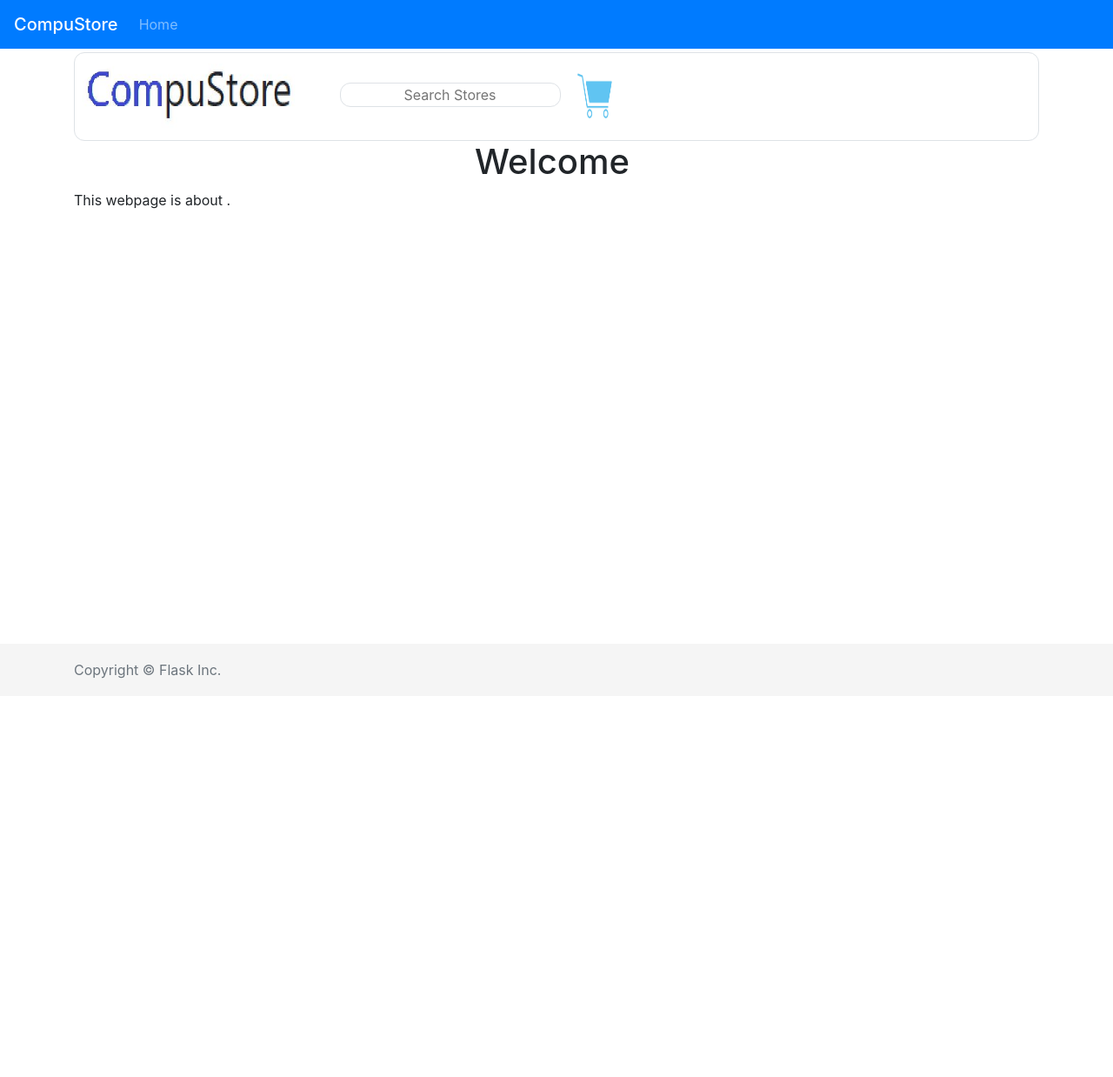
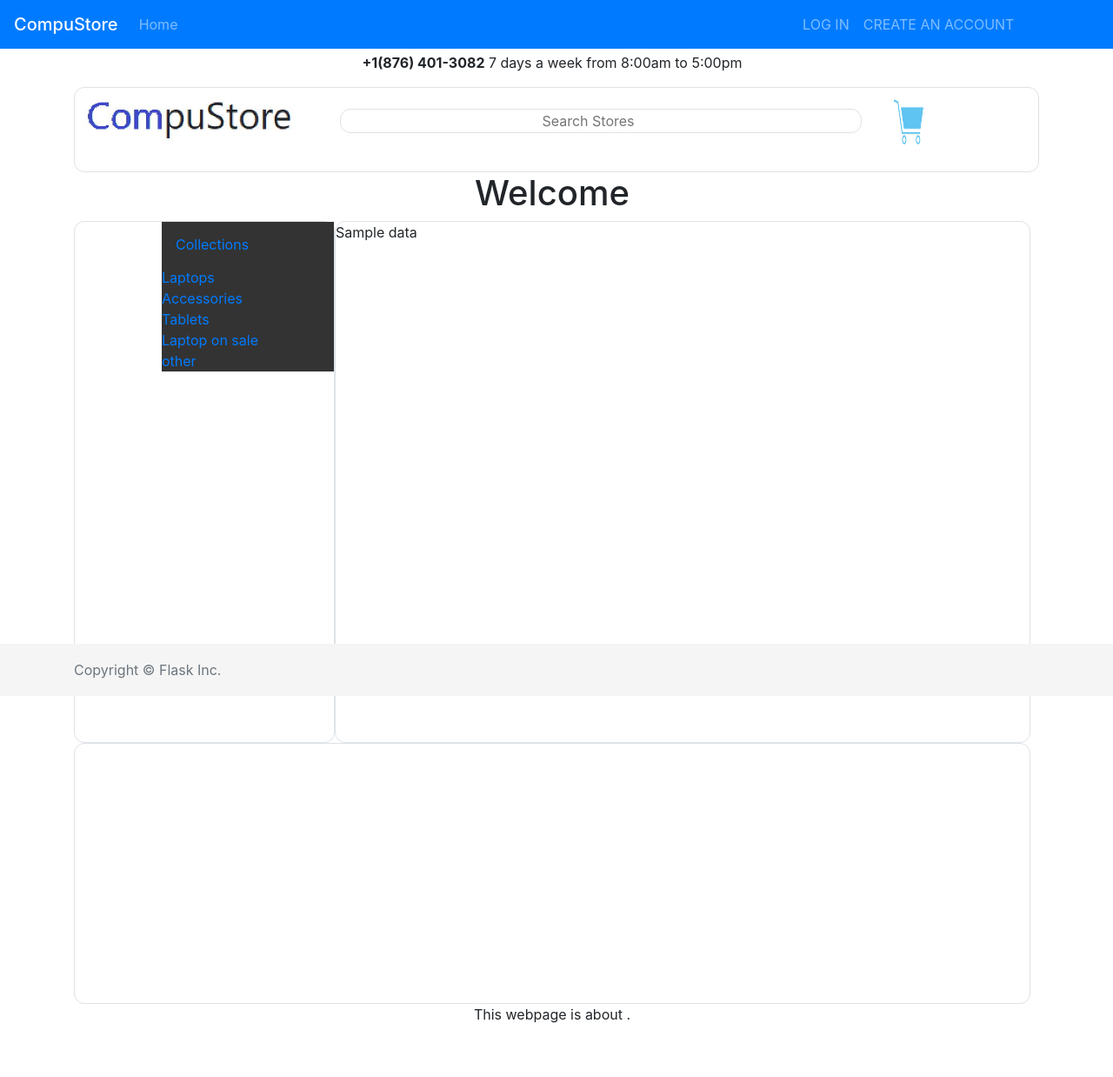
Before and after one commit to Marcel1804/comp3161_project, a Flask app: template app/templates/home.html in a window 1280 px wide. Shown: the whole page at 87% size. Before the commit the page ends 780 px from the top, so only its background shows below. Run offline with Flask 2, Linux system fonts and the light colour scheme; the template is opened without the code that fills it: most values are stand-ins (such as "Sample title", 1, 10 or a date in 2020); some libraries are stand-ins or nearby versions.

Commit message:
gene script

```diff
--- a/app/__init__.py
+++ b/app/__init__.py
@@ -7,7 +7,8 @@ app.config['SECRET_KEY'] = "change this to be a more random key"
 app.config['MYSQL_HOST']='localhost'
 app.config['MYSQL_USER']='root'
 app.config['MySQL_PASSWORD']=''
-app.config['MYSQL_DB']='test'
+app.config['MYSQL_DB']='CompuStore'
+
 mysql =MySQL(app)
 
 
--- a/app/static/css/app.css
+++ b/app/static/css/app.css
@@ -85,3 +85,23 @@ button {
     padding: 0;
      margin: 0;
 }
+
+
+.co {
+  list-style-type: none;
+  margin: 0;
+  padding: 0;
+  overflow: hidden;
+  background-color: #333;
+}
+.co2 {
+  display: inline-block;
+  color: white;
+  text-align: center;
+  padding: 14px 16px;
+  text-decoration: none;
+}
+
+li a:hover {
+  background-color: #111;
+}
--- a/app/templates/header.html
+++ b/app/templates/header.html
@@ -7,8 +7,10 @@
     <ul class="navbar-nav mr-auto">
         <a class="nav-link" href="{{ url_for('home') }}">Home <span class="sr-only">(current)</span></a>
     </ul>
-
     <ul class="navbar-nav">
+        <li><a class="nav-link" href="{{ url_for('login') }}"> LOG IN</a></li>
+        <li><a class="nav-link" href="{{ url_for('signup')}}"> CREATE AN ACCOUNT</a></li>
+        <li><a href=""> CHECKOUT</a></li>
     </ul>
   </div>
 </nav>
--- a/app/templates/home.html
+++ b/app/templates/home.html
@@ -1,15 +1,41 @@
 {% extends "base.html" %}
 
 {% block main %}
+
+    <div class="center"><p><strong>+1(876) 401-3082</strong> 7 days a week from 8:00am to 5:00pm</p></div>
+
     <div class="border">
-         <a href=""> <img src="{{url_for('static',filename='uploads/'+'logo.JPG' )}}" alt=" logo icon " style="width:300px;height:100px;padding-bottom:10px;padding-right:30px;"></a>
-         <input type="text" class="border center" width:"100px" placeholder="Search Stores">
-         <a href=""> <img src="{{url_for('static',filename='uploads/'+'cart.png' )}}" alt="shopping cart picture" style="width:80px;height:80px;padding-bottom:10px;padding-right:10px;"></a>
+         <a href=""> <img src="{{url_for('static',filename='uploads/'+'logo.JPG' )}}" alt=" logo icon " style="width:300px;height:80px;padding-bottom:10px;padding-right:30px;"></a>
+         <input type="text" class="border center" style="width:600px;padding-right:30px;" placeholder="Search Stores">
+         <a href=""> <img src="{{url_for('static',filename='uploads/'+'cart.png' )}}" alt="shopping cart picture" style="width:80px;height:80px;padding-bottom:10px;padding-left:20px;"></a>
+         <p></p>
     </div>
     <div class="center">
         <h1>Welcome</h1>
     </div>
-        <div>
+
+    <div class="border" style="width:300px;height:600px;float:left;padding-left:100px;">
+     <ul class="co">
+        <li class="co2"><a href="">Collections</a></li>
+        <li><a href=""> Laptops</a></li>
+        <li><a href=""> Accessories</a></li>
+        <li><a href=""> Tablets</a></li>
+        <li><a href=""> Laptop on sale</a></li>
+        <li><a href=""> other</a></li>
+     </ul>
+    </div>
+
+    <div class="border" style="width:800px;height:600px;float:left;">
+        {{data}}
+
+    </div>
+
+    <div class="border" style="width:1100px;height:300px;float:left">
+
+    </div>
+
+
+        <div class="center">
             <p>This webpage is about .</p>
         </div>
     </div>
--- a/app/templates/signup_page.html
+++ b/app/templates/signup.html
@@ -3,11 +3,10 @@
 {% block main %}
 <div class="center">
 <h1 >Sign-up</h1>
-<p>This webpage is a demonstration website security.</p>
 </div>
 <h2>Please Signup</h2>
     {% include 'flash_messages.html' %}
-    <form action="{{ url_for('signup_page') }}" method="post">
+    <form action="{{ url_for('signup') }}" method="post">
       {{ form.csrf_token }}
       <div class="form-group">
         {{ form.username.label }}
--- a/app/views.py
+++ b/app/views.py
@@ -1,5 +1,6 @@
 from app import app, mysql
 from flask import render_template, request, redirect, url_for, flash
+from forms import LoginForm, SignupForm
 
 @app.route("/", methods=['GET', 'POST'] )
 def home():
@@ -9,5 +10,36 @@ def home():
 
     return render_template("home.html",data=rv[0][0],datas=rv[0][1])
 
+
+@app.route("/login",methods=['GET', 'POST'])
+def login():
+    form = LoginForm()
+    # Login and validate the user.
+    #if request.method == 'POST' and form.validate_on_submit():
+    return render_template("login.html",form=form)
+
+@app.route("/sign-up")
+def signup():
+       form = SignupForm()
+       return render_template("signup.html",form=form)
+
+@app.after_request
+def add_header(response):
+    """
+    Add headers to both force latest IE rendering engine or Chrome Frame,
+    and also tell the browser not to cache the rendered page. If we wanted
+    to we could change max-age to 600 seconds which would be 10 minutes.
+    """
+    response.headers['X-UA-Compatible'] = 'IE=Edge,chrome=1'
+    response.headers['Cache-Control'] = 'public, max-age=0'
+    return response
+
+
+@app.errorhandler(404)
+def page_not_found(error):
+    """Custom 404 page."""
+    return render_template('404.html'), 404
+
+
 if __name__ == '__main__':
     app.run(debug=True, host="0.0.0.0", port="8080")
--- a/requirements.txt
+++ b/requirements.txt
@@ -9,6 +9,8 @@ Flask-Script
 Flask-Login
 MySQL
 flask_mysqldb
+Faker
+mysql-connector
 
 
 # ----------------------
```
Also changed, not shown: comp3161.sql (+12 -16 lines), tables.txt (+4 -3 lines), test.py (added, +50 -0 lines), 1 other file.
